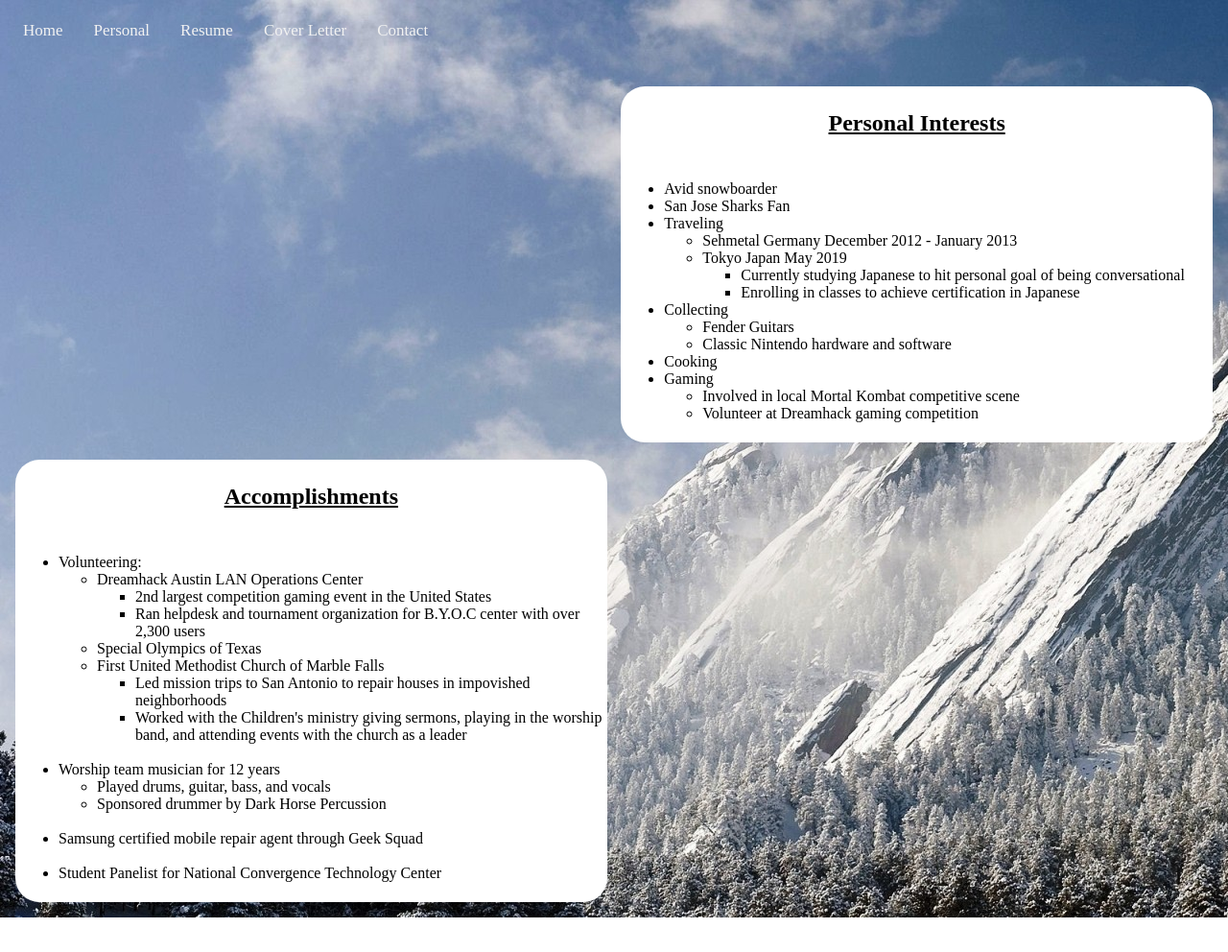
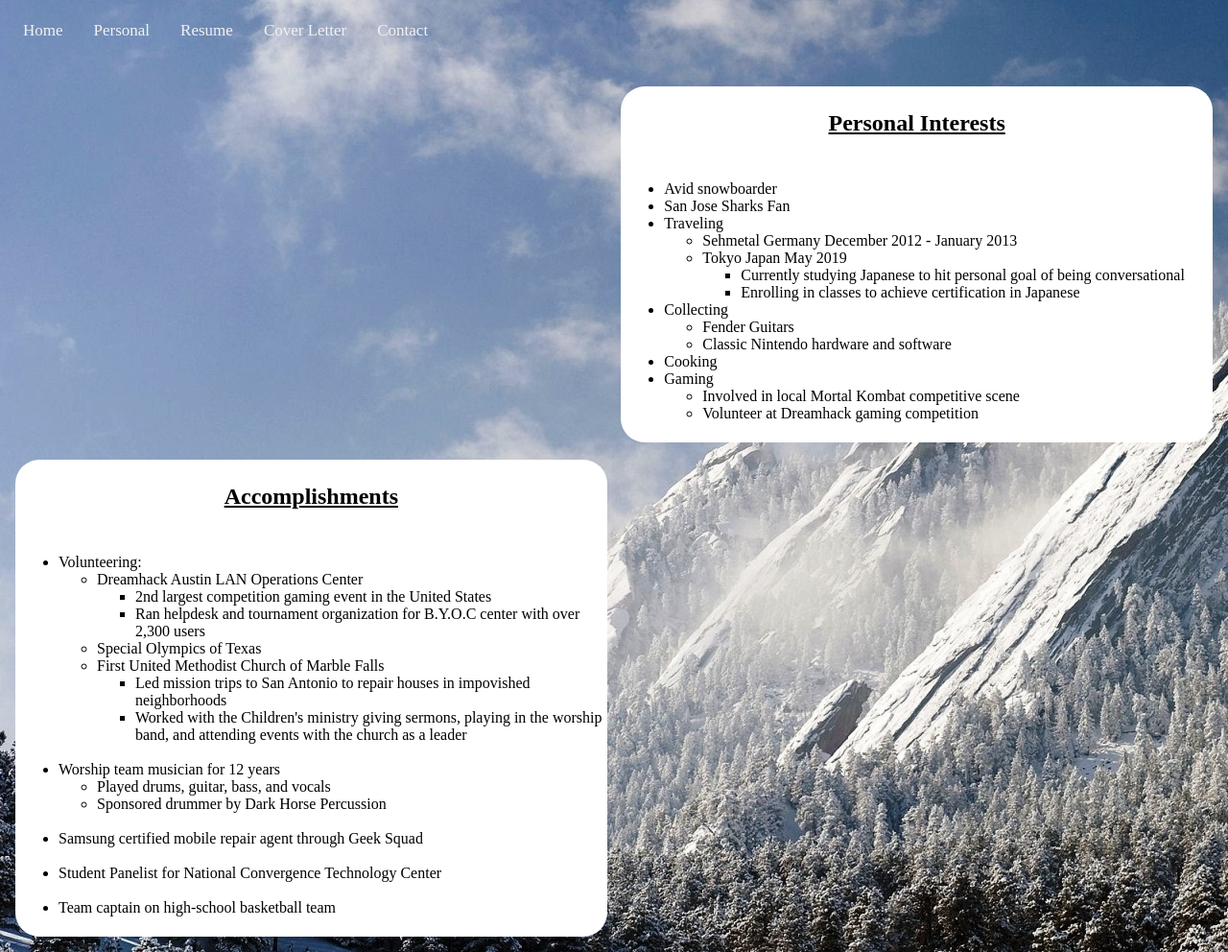
Before and after one commit to bpiatek91/bpiatek91.github.io, a plain HTML site: page personal.html in a window 1280 px wide. Shown: the whole page at 96% size. Before the commit the page ends 956 px from the top, so only its background shows below. Drawn offline with Linux system fonts and the light colour scheme.

Commit message:
sdr
sdfg

```diff
--- a/personal.html
+++ b/personal.html
@@ -71,6 +71,8 @@
                 <li>Samsung certified mobile repair agent through Geek Squad</li>
                 <br>
                 <li>Student Panelist for National Convergence Technology Center</li>
+                <br>
+                <li>Team captain on high-school basketball team</li>
             </ul>
         </p>
         </div>
```
